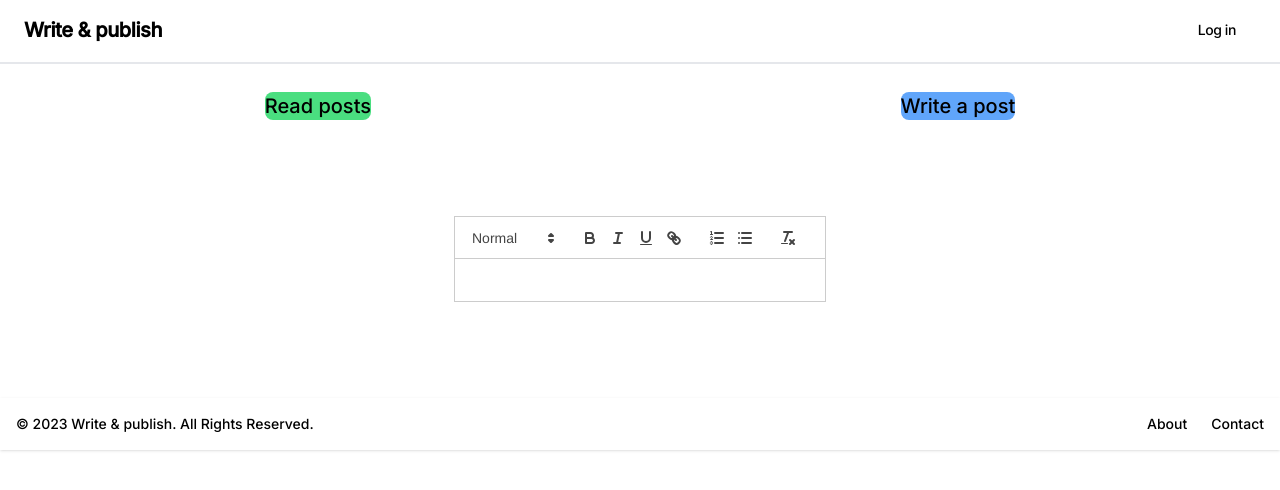
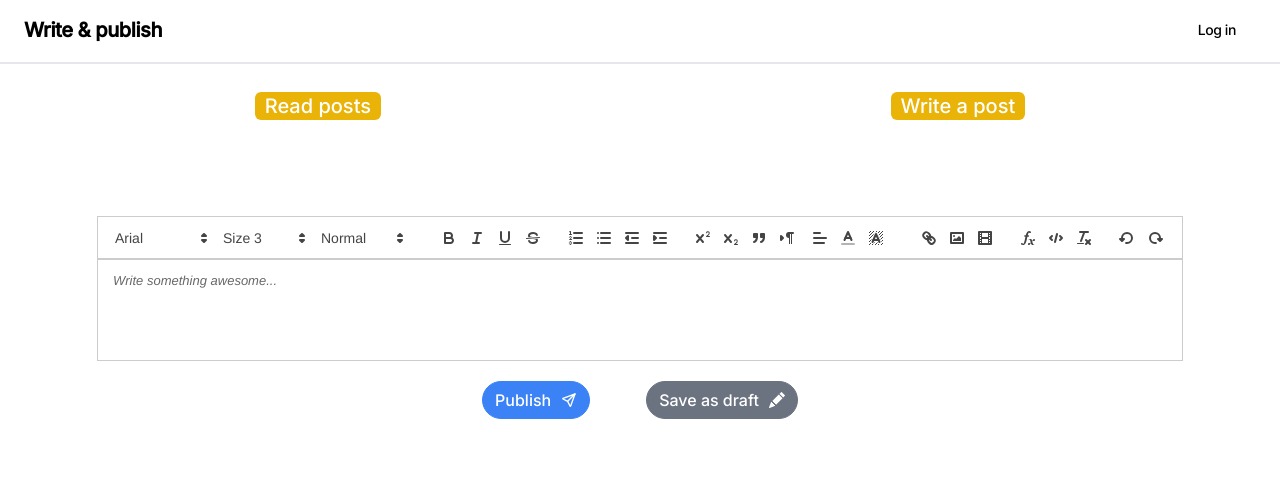
Before and after one commit to KaidiMohammed/writeandpublish, a Next.js app: page /post/write in a window 1280 px wide. Shown: the top 490 px of the page. Built offline with nearby package versions, Linux system fonts and the light colour scheme.

Commit message:
feat/ create a reusable button component

```diff
--- /dev/null
+++ b/src/app/_components/Button/index.tsx
@@ -0,0 +1,55 @@
+import classNames from 'classnames';
+import { ReactNode } from 'react';
+
+interface ButtenProps extends React.ButtonHTMLAttributes<HTMLButtonElement> {
+  children?: ReactNode;
+  primary?: boolean;
+  secondary?: boolean;
+  success?: boolean;
+  warning?: boolean;
+  danger?: boolean;
+  outline?: boolean;
+  rounded?: boolean;
+  loading?: boolean;
+}
+
+const Button = ({
+  children,
+  primary,
+  secondary,
+  success,
+  warning,
+  danger,
+  rounded,
+  outline,
+  ...rest
+}: ButtenProps) => {
+  const classes = classNames(
+    rest.className,
+    'flex items-center px-3 py-1.5 border',
+    {
+      'border-blue-500 bg-blue-500 text-white': primary,
+      'border-gray-500 bg-gray-500 text-white': secondary,
+      'border-green-500 bg-green-500 text-white': success,
+      'border-yellow-500 bg-yellow-500 text-white': warning,
+      'border-red-500 bg-red-500 text-white': danger,
+      'rounded-full': rounded,
+      'text-white':
+        !outline && (primary || secondary || success || warning || danger),
+      'bg-white': outline,
+      'text-blue-500': outline && primary,
+      'text-gray-500': outline && secondary,
+      'text-green-500': outline && success,
+      'text-yellow-500': outline && warning,
+      'text-red-500': outline && danger,
+    },
+  );
+
+  return (
+    <button {...rest} className={classes}>
+      {children}
+    </button>
+  );
+};
+
+export default Button;
--- a/src/app/_components/Layout/Header/index.tsx
+++ b/src/app/_components/Layout/Header/index.tsx
@@ -1,4 +1,5 @@
 'use client';
+import Link from 'next/link';
 import { useState, useEffect } from 'react';
 
 const Header = () => {
@@ -37,11 +38,11 @@ const Header = () => {
     >
       <nav className="px-4 lg:px-6 py-2.5  text-black tracking-tight">
         <div className="flex flex-wrap justify-between items-center mx-auto max-w-screen-xl">
-          <a className="flex items-center">
-            <span className="self-center text-xl font-semibold whitespace-nowrap dark:text-black">
+          <Link className="flex items-center" href="/">
+            <span className="self-center text-xl font-semibold whitespace-nowrap dark:text-black cursor-pointer">
               Write & publish
             </span>
-          </a>
+          </Link>
           <div className="flex items-end justify-end lg:order-2">
             <a
               href="#"
--- /dev/null
+++ b/src/app/_components/TextEditor/Quill/EditorToolbar.tsx
@@ -0,0 +1,163 @@
+'use client';
+
+import React from 'react';
+import { Quill } from 'react-quill';
+
+// Custom Undo button icon component for Quill editor. You can import it directly
+// from 'quill/assets/icons/undo.svg' but I found that a number of loaders do not
+// handle them correctly
+const CustomUndo = () => (
+  <svg viewBox="0 0 18 18">
+    <polygon className="ql-fill ql-stroke" points="6 10 4 12 2 10 6 10" />
+    <path
+      className="ql-stroke"
+      d="M8.09,13.91A4.6,4.6,0,0,0,9,14,5,5,0,1,0,4,9"
+    />
+  </svg>
+);
+
+// Redo button icon component for Quill editor
+const CustomRedo = () => (
+  <svg viewBox="0 0 18 18">
+    <polygon className="ql-fill ql-stroke" points="12 10 14 12 16 10 12 10" />
+    <path
+      className="ql-stroke"
+      d="M9.91,13.91A4.6,4.6,0,0,1,9,14a5,5,0,1,1,5-5"
+    />
+  </svg>
+);
+
+// Undo and redo functions for Custom Toolbar
+function undoChange() {
+  // @ts-ignore
+  this.quill.history.undo();
+}
+function redoChange() {
+  // @ts-ignore
+  this.quill.history.redo();
+}
+
+// Add sizes to whitelist and register them
+const Size = Quill.import('formats/size');
+Size.whitelist = ['extra-small', 'small', 'medium', 'large'];
+Quill.register(Size, true);
+
+// Add fonts to whitelist and register them
+const Font = Quill.import('formats/font');
+Font.whitelist = [
+  'arial',
+  'comic-sans',
+  'courier-new',
+  'georgia',
+  'helvetica',
+  'lucida',
+];
+Quill.register(Font, true);
+
+// Modules object for setting up the Quill editor
+export const modules = {
+  toolbar: {
+    container: '#toolbar',
+    handlers: {
+      undo: undoChange,
+      redo: redoChange,
+    },
+  },
+  history: {
+    delay: 500,
+    maxStack: 100,
+    userOnly: true,
+  },
+};
+
+// Formats objects for setting up the Quill editor
+export const formats = [
+  'header',
+  'font',
+  'size',
+  'bold',
+  'italic',
+  'underline',
+  'align',
+  'strike',
+  'script',
+  'blockquote',
+  'background',
+  'list',
+  'bullet',
+  'indent',
+  'link',
+  'image',
+  'color',
+  'code-block',
+];
+
+// Quill Toolbar component
+export const QuillToolbar = () => (
+  <div id="toolbar">
+    <span className="ql-formats">
+      <select title="select_font" className="ql-font" defaultValue="arial">
+        <option value="arial">Arial</option>
+        <option value="comic-sans">Comic Sans</option>
+        <option value="courier-new">Courier New</option>
+        <option value="georgia">Georgia</option>
+        <option value="helvetica">Helvetica</option>
+        <option value="lucida">Lucida</option>
+      </select>
+      <select title="select_size" className="ql-size" defaultValue="medium">
+        <option value="extra-small">Size 1</option>
+        <option value="small">Size 2</option>
+        <option value="medium">Size 3</option>
+        <option value="large">Size 4</option>
+      </select>
+      <select title="Headings" className="ql-header" defaultValue="3">
+        <option value="1">Heading</option>
+        <option value="2">Subheading</option>
+        <option value="3">Normal</option>
+      </select>
+    </span>
+    <span className="ql-formats">
+      <button title="bold" className="ql-bold" />
+      <button title="italic" className="ql-italic" />
+      <button title="underline" className="ql-underline" />
+      <button title="strike" className="ql-strike" />
+    </span>
+    <span className="ql-formats">
+      <button title="test" className="ql-list" value="ordered" />
+      <button title="test" className="ql-list" value="bullet" />
+      <button title="test" className="ql-indent" value="-1" />
+      <button title="test" className="ql-indent" value="+1" />
+    </span>
+    <span className="ql-formats">
+      <button title="test" className="ql-script" value="super" />
+      <button title="test" className="ql-script" value="sub" />
+      <button title="test" className="ql-blockquote" />
+      <button title="test" className="ql-direction" />
+    </span>
+    <span className="ql-formats">
+      <select title="test" className="ql-align" />
+      <select title="test" className="ql-color" />
+      <select title="test" className="ql-background" />
+    </span>
+    <span className="ql-formats">
+      <button title="test" className="ql-link" />
+      <button title="test" className="ql-image" />
+      <button title="test" className="ql-video" />
+    </span>
+    <span className="ql-formats">
+      <button title="test" className="ql-formula" />
+      <button title="test" className="ql-code-block" />
+      <button title="test" className="ql-clean" />
+    </span>
+    <span className="ql-formats">
+      <button title="test" className="ql-undo">
+        <CustomUndo />
+      </button>
+      <button title="test" className="ql-redo">
+        <CustomRedo />
+      </button>
+    </span>
+  </div>
+);
+
+export default QuillToolbar;
--- a/src/app/_components/TextEditor/Quill/index.tsx
+++ b/src/app/_components/TextEditor/Quill/index.tsx
@@ -1,11 +1,31 @@
 'use client';
-import dynamic from 'next/dynamic';
-import React, { useState } from 'react';
-const ReactQuill = dynamic(() => import('react-quill'), { ssr: false });
+
+import React from 'react';
+import ReactQuill from 'react-quill';
+import EditorToolbar, { modules, formats } from './EditorToolbar';
+
 import 'react-quill/dist/quill.snow.css';
+import './styles.css';
 
-export default function Quill() {
-  const [value, setValue] = useState('');
+export const Editor = () => {
+  const [state, setState] = React.useState({ value: '' });
+  const handleChange = (value: any) => {
+    setState({ value });
+  };
 
-  return <ReactQuill theme="snow" value={value} onChange={setValue} />;
-}
+  return (
+    <div className="text-editor">
+      <EditorToolbar />
+      <ReactQuill
+        theme="snow"
+        value={state.value}
+        onChange={handleChange}
+        placeholder={'Write something awesome...'}
+        modules={modules}
+        formats={formats}
+      />
+    </div>
+  );
+};
+
+export default Editor;
--- /dev/null
+++ b/src/app/_components/TextEditor/Quill/styles.css
@@ -0,0 +1,6 @@
+.text-editor {
+  margin: 0 auto;
+}
+.ql-editor {
+  min-height: 100px;
+}
--- a/src/app/globals.css
+++ b/src/app/globals.css
@@ -17,7 +17,8 @@
 }
 
 body {
-  color: rgb(var(--foreground-rgb)),
+  color:
+    rgb(var(--foreground-rgb)),
     /* background: linear-gradient(
       to bottom,
       transparent,
@@ -25,3 +26,7 @@ body {
     ) */
       rgb(var(--background-start-rgb));
 }
+
+button > svg {
+  margin-left: 10px;
+}
--- a/src/app/layout.tsx
+++ b/src/app/layout.tsx
@@ -1,9 +1,10 @@
 import './globals.css';
 import type { Metadata } from 'next';
-import { Inter, Arapey } from 'next/font/google';
+import Link from 'next/link';
+import { Inter } from 'next/font/google';
+
 import { Header } from './_components/Layout/Header';
 import { Footer } from './_components/Layout/Footer';
-import Link from 'next/link';
 
 const inter = Inter({ subsets: ['latin'], weight: '500' });
 
@@ -22,15 +23,21 @@ export default function RootLayout({
       <body className={inter.className}>
         <Header />
         <nav className="flex justify-around text-xl mt-7">
-          <Link className="bg-green-400 rounded-lg" href="/post/read">
+          <Link
+            className="bg-yellow-500 px-2.5 rounded-md text-white"
+            href="/post/read"
+          >
             Read posts
           </Link>
-          <Link className="bg-blue-400 rounded-lg" href="/post/write">
+          <Link
+            className="bg-yellow-500 px-2.5 rounded-md text-white"
+            href="/post/write"
+          >
             Write a post
           </Link>
         </nav>
         <main>{children}</main>
-        <Footer />
+        {/* <Footer /> */}
       </body>
     </html>
   );
--- a/src/app/post/write/page.tsx
+++ b/src/app/post/write/page.tsx
@@ -1,10 +1,29 @@
-import Quill from '@/src/app/_components/TextEditor/Quill';
+import dynamic from 'next/dynamic';
+
+import { BsFillPencilFill } from 'react-icons/bs';
+import { TbSend } from 'react-icons/tb';
+
+import Button from '../../_components/Button';
+
+const Editor = dynamic(() => import('../../_components/TextEditor/Quill'), {
+  ssr: false,
+});
 
 export default async function Page() {
   return (
     <>
-      <div className="flex flex-col items-center justify-between p-24">
-        <Quill />
+      <div className="flex items-center flex-col justify-between p-24">
+        <Editor />
+        <div className="flex justify-between gap-14 mt-5 flex-wrap">
+          <Button primary rounded>
+            Publish
+            <TbSend />
+          </Button>
+          <Button disabled secondary rounded>
+            Save as draft
+            <BsFillPencilFill />
+          </Button>
+        </div>
       </div>
     </>
   );
```
Also changed, not shown: package.json (+6 -2 lines), 1 other file (tests, documents, lock files or other folders).
